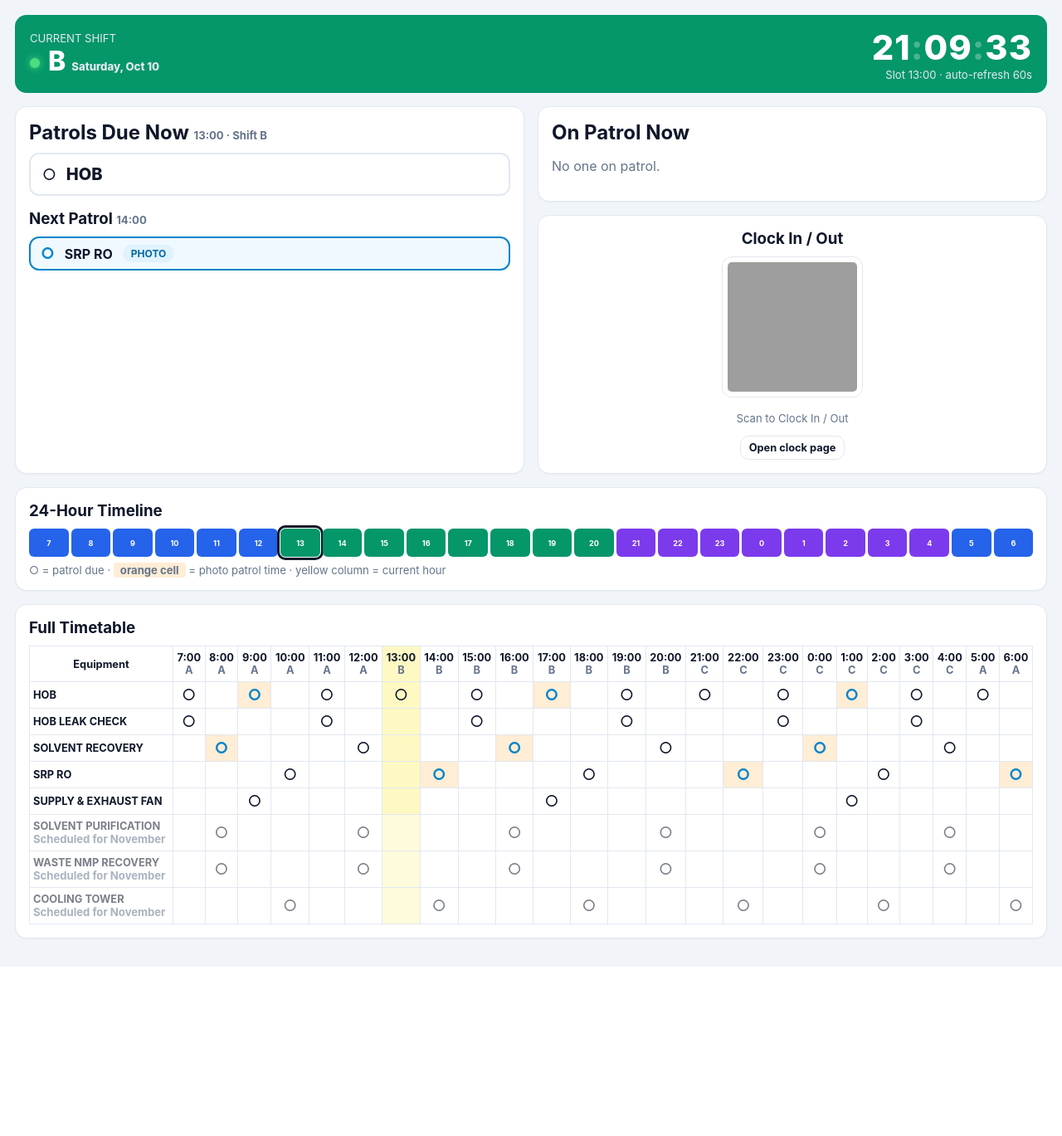
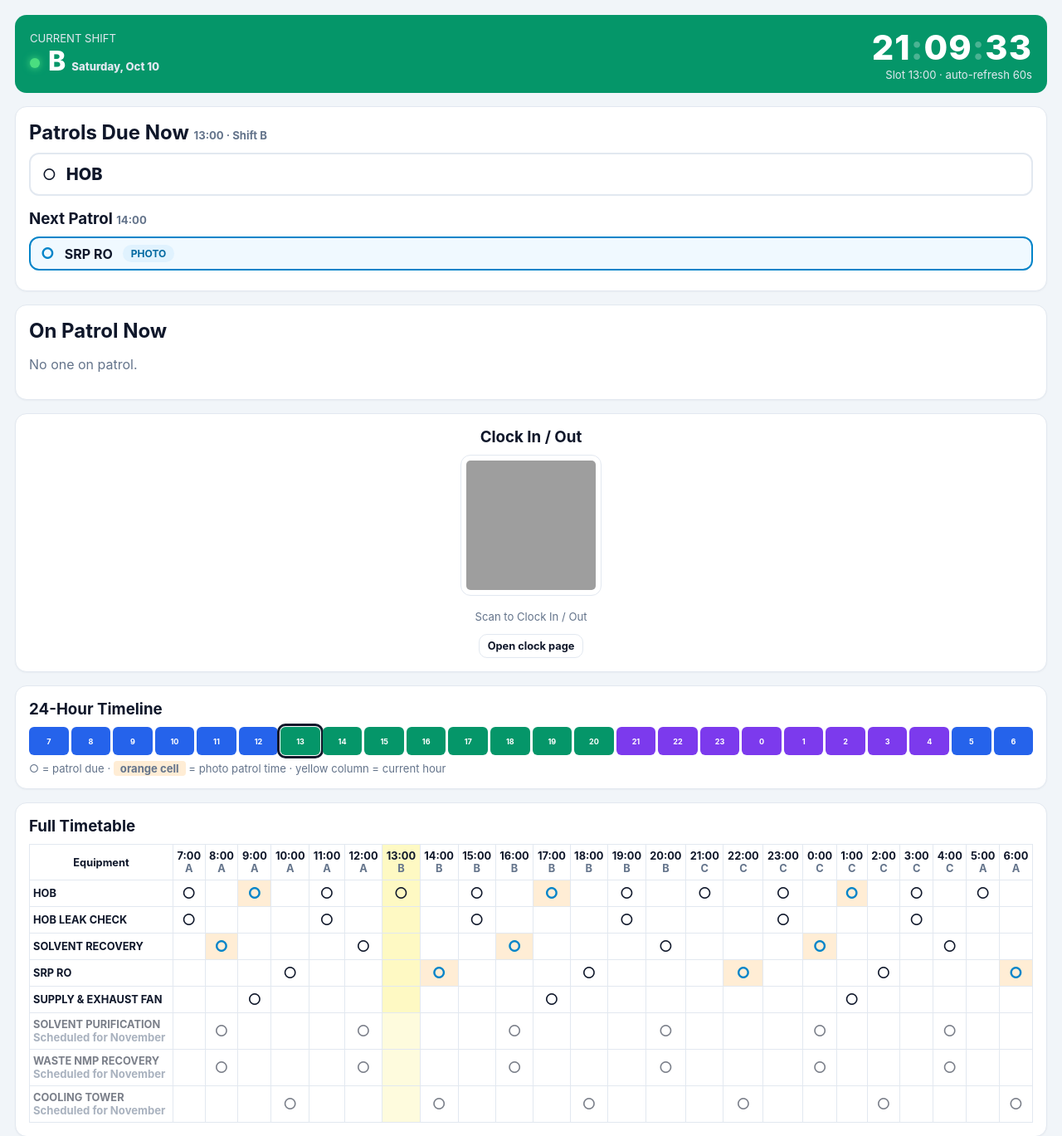
Before and after one commit to jungg181/patrol-timetable, a Flask app: page / in a window 1280 px wide. Shown: the part 57-1426 px from the top of the page at 83% size. Before the commit the page ends 1222 px from the top, so only its background shows below. Run offline with Flask 3, Linux system fonts and the light colour scheme; grey boxes are pictures that could not be loaded.

Commit message:
Wider due-now panel, bigger text

```diff
--- a/templates/dashboard.html
+++ b/templates/dashboard.html
@@ -13,8 +13,8 @@
   </div>
 </div>
 
-<div class="grid2">
-  <div class="card">
+<div class="grid-dash">
+  <div class="card due-now">
     <h2>Patrols Due Now <span class="muted small">{{ slots[slot_idx].label }} · Shift {{ slots[slot_idx].shift }}</span></h2>
     {% if due %}
       {% for p in due %}
```
